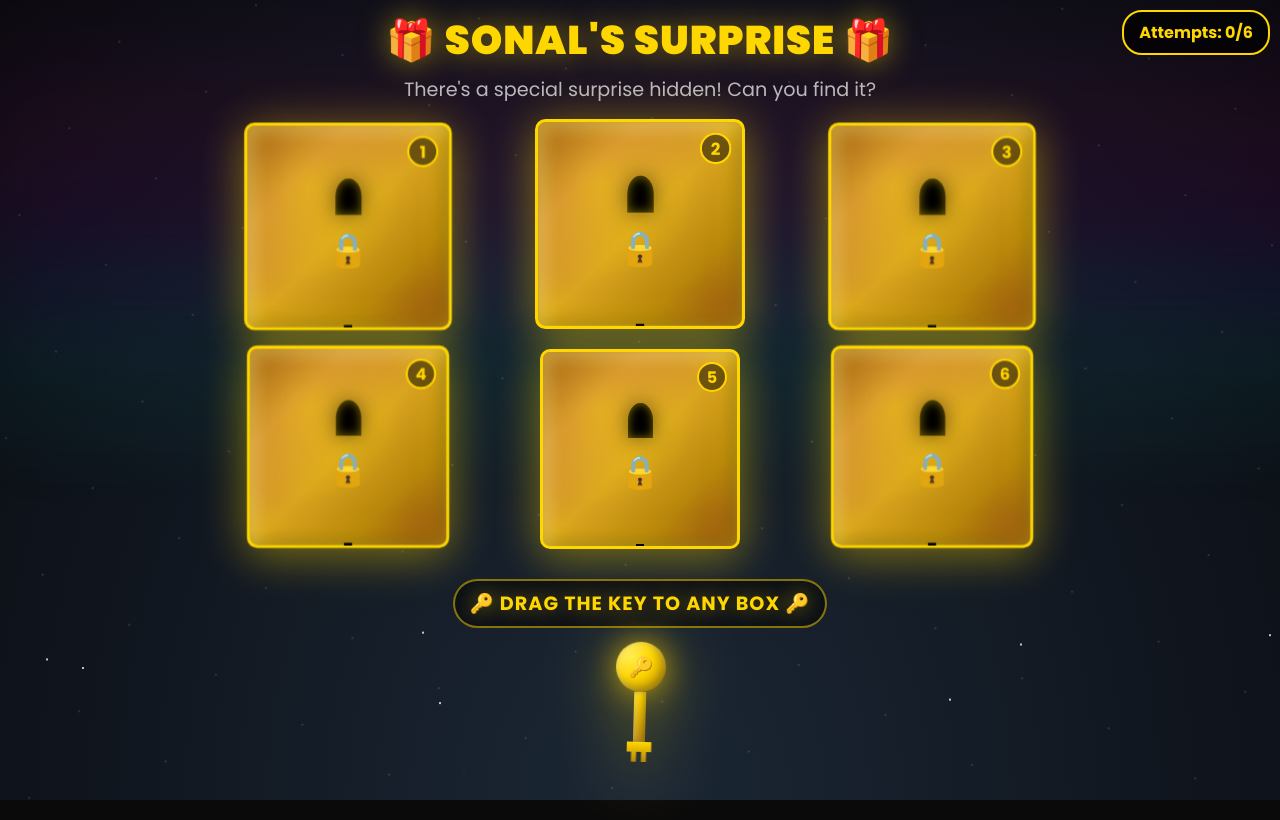
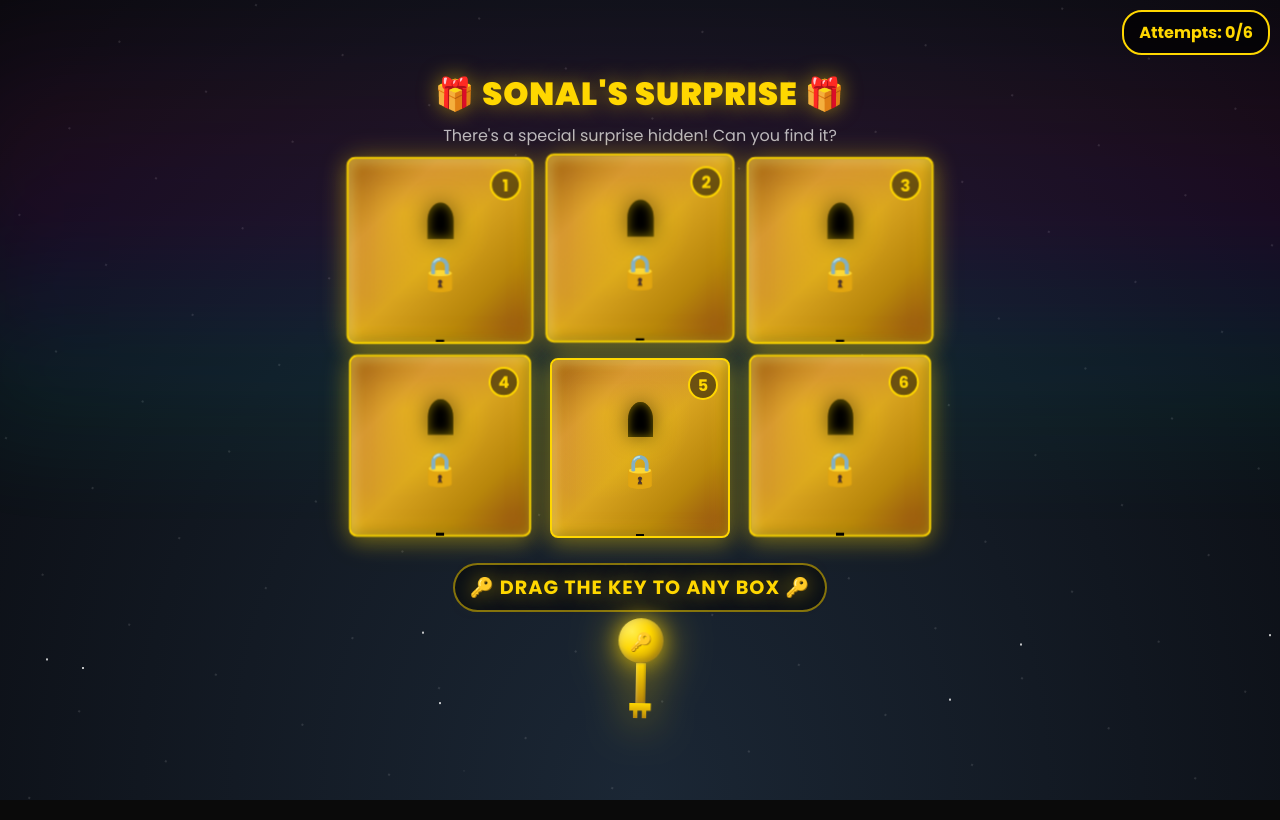
Before and after one commit to prathamrocks009/celebration, a plain HTML site: page index.html in a window 1280 px wide. Shown: the top 820 px of the page. Drawn offline with Linux system fonts and the light colour scheme.

Commit message:
Update index.html

```diff
--- a/index.html
+++ b/index.html
@@ -21,10 +21,11 @@
             min-height: -webkit-fill-available;
             display: flex;
             justify-content: center;
-            align-items: center;
-            overflow: hidden;
+            align-items: flex-start;
+            overflow-x: hidden;
+            overflow-y: auto;
             position: relative;
-            touch-action: none;
+            padding: 10px 0;
         }
 
         /* Animated cosmic background */
@@ -120,48 +121,51 @@
             position: relative;
             z-index: 100;
             width: 100%;
-            max-width: 900px;
-            padding: 10px;
+            max-width: 100%;
+            padding: 60px 10px 20px;
             display: flex;
             flex-direction: column;
             align-items: center;
             overflow: visible;
             margin: 0 auto;
+            min-height: 100vh;
         }
 
-        /* Title */
+        /* Title - Mobile optimized */
         .game-title {
             color: #ffd700;
-            font-size: clamp(1.2rem, 4vw, 2.5rem);
+            font-size: clamp(1.1rem, 4vw, 2rem);
             font-weight: 900;
             text-align: center;
             margin-bottom: 5px;
-            text-shadow: 0 0 30px rgba(255, 215, 0, 0.5);
+            text-shadow: 0 0 20px rgba(255, 215, 0, 0.5);
             letter-spacing: 1px;
+            padding: 0 10px;
         }
 
         .subtitle {
             color: rgba(255, 255, 255, 0.7);
-            font-size: clamp(0.8rem, 2.5vw, 1.2rem);
+            font-size: clamp(0.75rem, 2.5vw, 1rem);
             text-align: center;
-            margin-bottom: 20px;
+            margin-bottom: 15px;
+            padding: 0 10px;
         }
 
         /* Boxes container */
         .boxes-container {
             display: grid;
-            grid-template-columns: repeat(3, 1fr);
-            gap: 15px;
+            grid-template-columns: repeat(2, 1fr);
+            gap: 10px;
             width: 100%;
             margin-bottom: 20px;
-            padding: 10px;
+            padding: 5px;
+            max-width: 400px;
         }
 
-        @media (max-width: 600px) {
+        @media (min-width: 768px) {
             .boxes-container {
-                grid-template-columns: repeat(2, 1fr);
-                gap: 10px;
-                padding: 5px;
+                grid-template-columns: repeat(3, 1fr);
+                max-width: 600px;
             }
         }
 
@@ -169,13 +173,13 @@
         .mystery-box {
             width: 100%;
             aspect-ratio: 1;
-            min-width: 100px;
-            max-width: 200px;
+            min-width: 80px;
+            max-width: 180px;
             margin: 0 auto;
             position: relative;
             transform-style: preserve-3d;
             animation: hover 3s ease-in-out infinite;
-            filter: drop-shadow(0 10px 20px rgba(255, 215, 0, 0.3));
+            filter: drop-shadow(0 5px 10px rgba(255, 215, 0, 0.3));
         }
 
         .mystery-box:nth-child(1) { animation-delay: 0s; }
@@ -222,6 +226,7 @@
             100% { transform: rotateY(360deg) scale(1); }
         }
 
+        /* Box face - Mobile optimized */
         .box-face {
             position: absolute;
             width: 100%;
@@ -229,19 +234,19 @@
             background:
                 radial-gradient(circle at 30% 30%, rgba(255, 223, 0, 0.4), transparent 50%),
                 linear-gradient(135deg, #8b4513 0%, #cd853f 25%, #daa520 50%, #b8860b 75%, #8b4513 100%);
-            border: 3px solid #ffd700;
+            border: 2px solid #ffd700;
             display: flex;
             flex-direction: column;
             justify-content: center;
             align-items: center;
-            font-size: clamp(2rem, 8vw, 3rem);
+            font-size: clamp(1.5rem, 6vw, 2.5rem);
             box-shadow:
-                inset 0 0 30px rgba(255, 215, 0, 0.5),
-                inset -5px -5px 15px rgba(0, 0, 0, 0.3),
-                inset 5px 5px 15px rgba(255, 255, 255, 0.3),
-                0 0 50px rgba(255, 215, 0, 0.2);
+                inset 0 0 20px rgba(255, 215, 0, 0.5),
+                inset -3px -3px 10px rgba(0, 0, 0, 0.3),
+                inset 3px 3px 10px rgba(255, 255, 255, 0.3),
+                0 0 30px rgba(255, 215, 0, 0.2);
             overflow: hidden;
-            border-radius: 10px;
+            border-radius: 8px;
         }
 
         .box-face::before {
@@ -352,23 +357,31 @@
             50% { opacity: 1; }
         }
 
+        /* Golden Key Container */
+        .key-area {
+            position: sticky;
+            bottom: 0;
+            background: linear-gradient(to top, rgba(10, 10, 10, 1) 60%, rgba(10, 10, 10, 0));
+            padding: 10px 0 20px;
+            width: 100%;
+            display: flex;
+            flex-direction: column;
+            align-items: center;
+            z-index: 150;
+        }
+
         /* Golden Key */
         .golden-key {
             position: relative;
-            margin: 10px auto;
-            width: 50px;
-            height: 120px;
+            width: 45px;
+            height: 100px;
             cursor: grab;
             z-index: 200;
-            filter: drop-shadow(0 10px 30px rgba(255, 215, 0, 0.5));
+            filter: drop-shadow(0 5px 20px rgba(255, 215, 0, 0.6));
             transition: all 0.3s;
             animation: keyFloat 3s ease-in-out infinite;
             touch-action: none;
-        }
-
-        .golden-key:hover {
-            transform: scale(1.1);
-            filter: drop-shadow(0 15px 40px rgba(255, 215, 0, 0.8));
+            margin: 0 auto;
         }
 
         .golden-key:active {
@@ -380,26 +393,26 @@
             animation: none !important;
             transition: none !important;
             cursor: grabbing !important;
-            filter: drop-shadow(0 20px 50px rgba(255, 215, 0, 1)) !important;
-            transform: translate(-50%, -50%) scale(1.3) !important;
+            filter: drop-shadow(0 10px 30px rgba(255, 215, 0, 1)) !important;
+            transform: translate(-50%, -50%) scale(1.2) !important;
             position: fixed !important;
         }
 
         @keyframes keyFloat {
-            0%, 100% { transform: translateY(0) rotate(-3deg); }
-            50% { transform: translateY(-8px) rotate(3deg); }
+            0%, 100% { transform: translateY(0) rotate(-2deg); }
+            50% { transform: translateY(-5px) rotate(2deg); }
         }
 
         .key-handle {
-            width: 50px;
-            height: 50px;
+            width: 45px;
+            height: 45px;
             background: radial-gradient(circle at 30% 30%, #ffed4e, #ffd700 40%, #b8860b);
             border-radius: 50%;
             position: relative;
             box-shadow:
-                inset -3px -3px 10px rgba(0,0,0,0.3),
-                inset 3px 3px 10px rgba(255,255,255,0.3),
-                0 0 30px rgba(255,215,0,0.6);
+                inset -2px -2px 8px rgba(0,0,0,0.3),
+                inset 2px 2px 8px rgba(255,255,255,0.3),
+                0 0 20px rgba(255,215,0,0.6);
         }
 
         .key-handle::before {
@@ -408,27 +421,27 @@
             top: 50%;
             left: 50%;
             transform: translate(-50%, -50%);
-            font-size: 20px;
+            font-size: 18px;
         }
 
         .key-shaft {
-            width: 12px;
-            height: 50px;
+            width: 10px;
+            height: 40px;
             background: linear-gradient(to bottom, #ffd700, #b8860b);
             margin: 0 auto;
             position: relative;
             box-shadow:
-                inset -2px 0 5px rgba(0,0,0,0.3),
-                inset 2px 0 5px rgba(255,255,255,0.3);
+                inset -1px 0 3px rgba(0,0,0,0.3),
+                inset 1px 0 3px rgba(255,255,255,0.3);
         }
 
         .key-teeth {
-            width: 25px;
-            height: 20px;
+            width: 22px;
+            height: 15px;
             background: linear-gradient(to bottom, #ffd700, #b8860b);
             margin: 0 auto;
             clip-path: polygon(0 0, 100% 0, 100% 50%, 80% 50%, 80% 100%, 60% 100%, 60% 50%, 40% 50%, 40% 100%, 20% 100%, 20% 50%, 0 50%);
-            box-shadow: 0 3px 10px rgba(0,0,0,0.3);
+            box-shadow: 0 2px 5px rgba(0,0,0,0.3);
         }
 
         /* Result popup */
@@ -823,9 +836,9 @@
                 const viewportWidth = window.innerWidth;
                 const viewportHeight = window.innerHeight;
 
-                // Key dimensions
-                const keyWidth = 50;
-                const keyHeight = 120;
+                // Key dimensions (smaller for mobile)
+                const keyWidth = 45;
+                const keyHeight = 100;
 
                 // Calculate position (centered on cursor/touch)
                 let x = touch.clientX;
```
